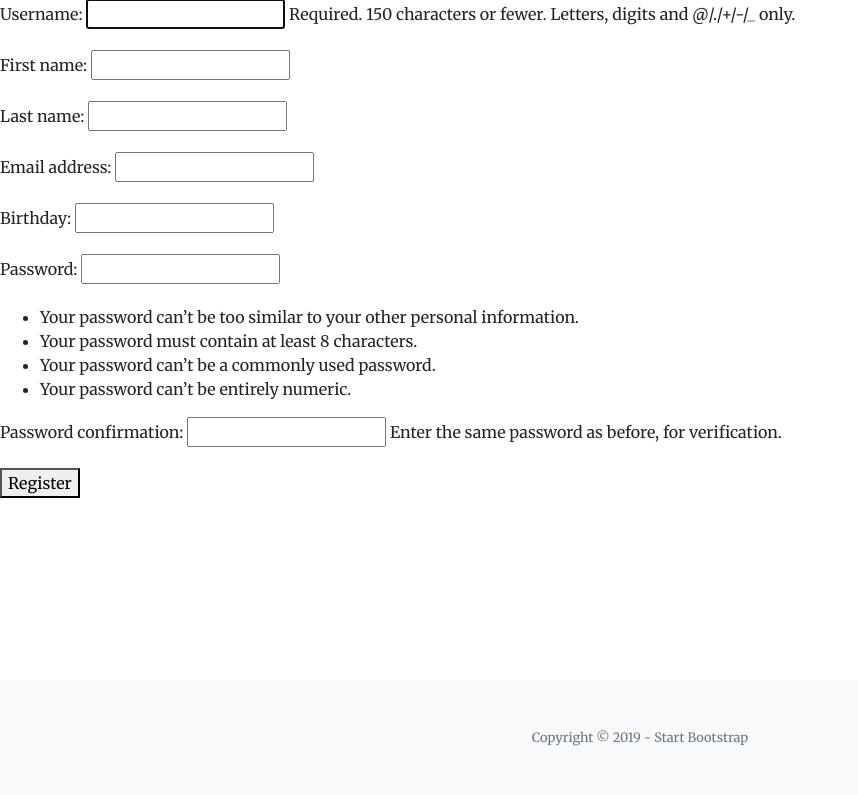
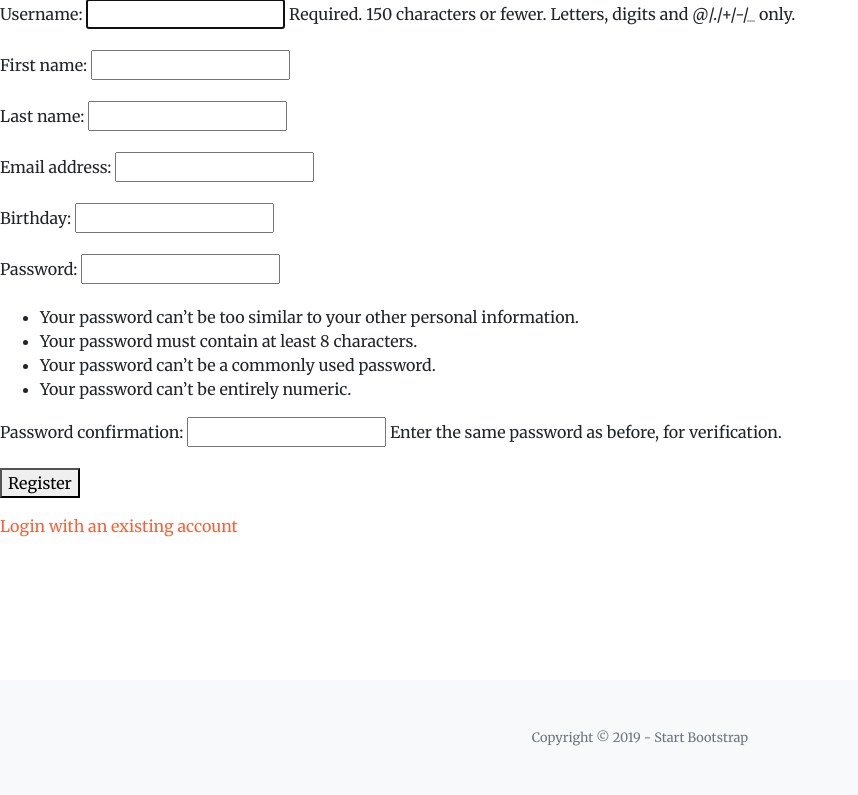
Before and after one commit to ChristianGroeber/django-photography-buddys, a Django app: page /community/register/ in a window 1280 px wide. Shown: the part 137-932 px from the top of the page, without its empty margins (0-858 px from the left). Run offline with Django 3.2, Linux system fonts and the light colour scheme; some libraries are stand-ins or nearby versions.

Commit message:
small changes

```diff
--- a/photography_buddys/community/views.py
+++ b/photography_buddys/community/views.py
@@ -29,7 +29,6 @@ def register(request):
     if request.method == 'GET':
         return render(request, 'community/login.html', {'register_form': register_form})
     if register_form.is_valid():
-        print('valid')
         phot = register_form.save()
         photographers = Group.objects.get(name='Photographers')
         photographers.user_set.add(phot)
@@ -37,4 +36,5 @@ def register(request):
 
 
 def logout(request):
+    auth.logout(request)
     return redirect('home')
--- a/photography_buddys/website/templates/community/login.html
+++ b/photography_buddys/website/templates/community/login.html
@@ -8,12 +8,14 @@
     {{ login_form.as_p }}
     <button type="submit">Login</button>
 </form>
+<a href="../register/">Create a new account instead</a>
 {% else %}
 <form class="register" method="POST">
     {% csrf_token %}
     {{ register_form.as_p }}
     <button type="submit">Register</button>
 </form>
+<a href="../login/">Login with an existing account</a>
 {% endif %}
 </div>
 {% endblock %}
```
